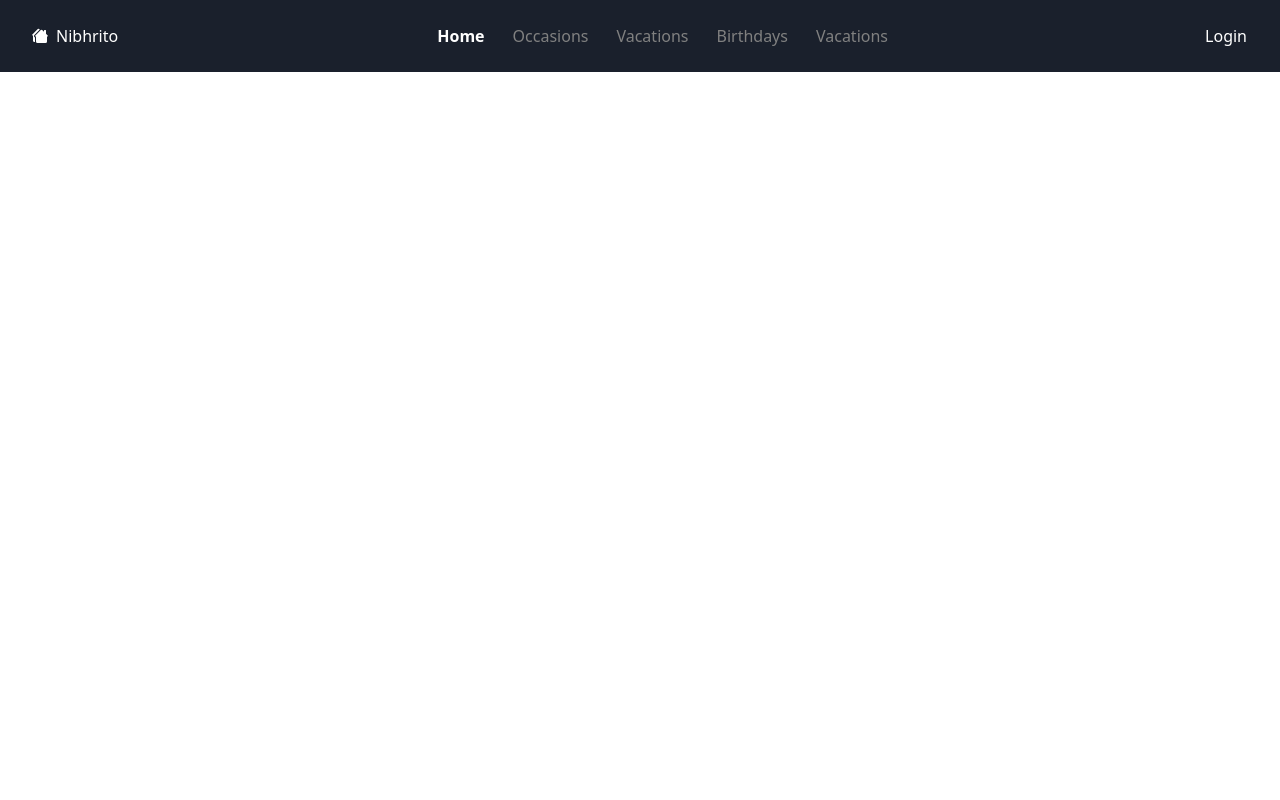
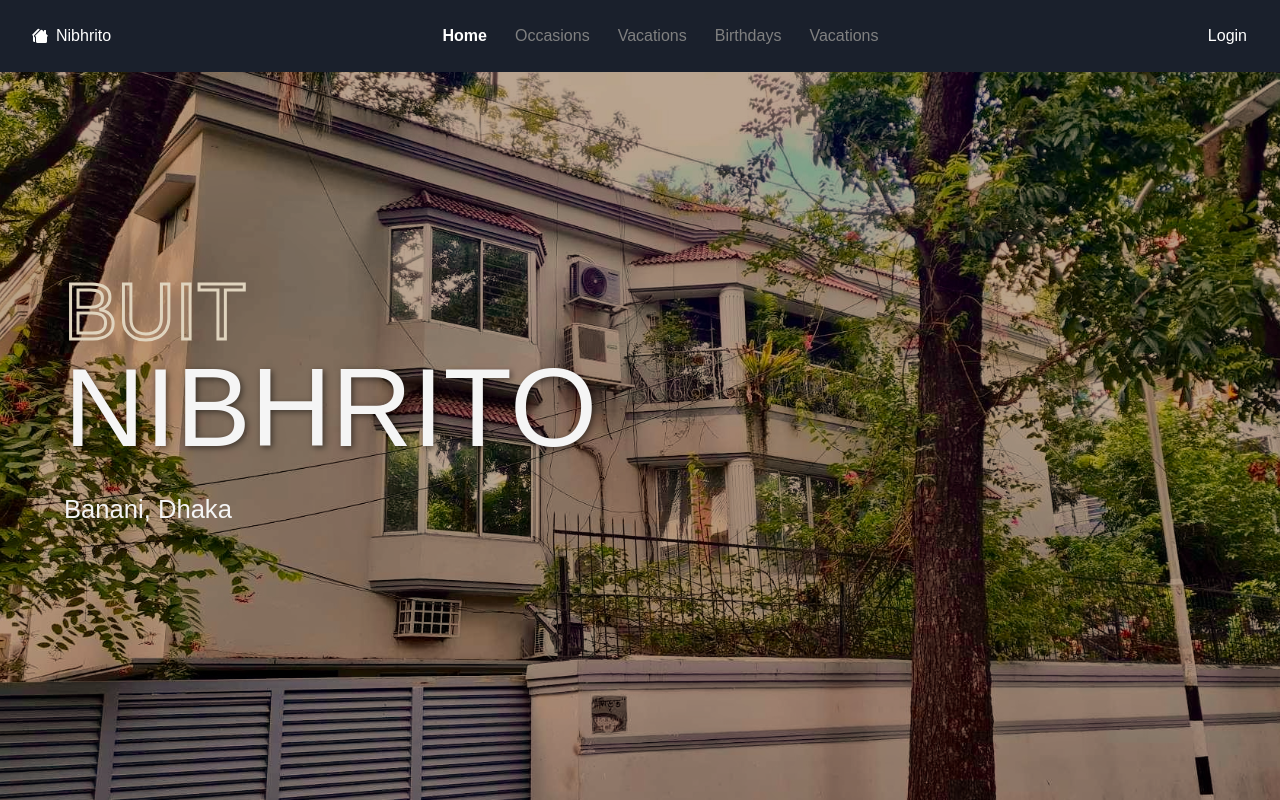
Before and after one commit to IshmamDC217/BUIT-ChobiGhor, a Next.js app: page / in a window 1280 px wide. Built offline with nearby package versions, Linux system fonts and the light colour scheme.

Commit message:
Quick styling

```diff
--- a/styles/globals.css
+++ b/styles/globals.css
@@ -34,3 +34,100 @@ section {
   align-content: center;
   min-height: 100vh;
 }
+
+@import url("https://fonts.googleapis.com/css2?family=Poppins:wght@400;800&display=swap");
+
+* {
+  padding: 0;
+  margin: 0;
+  box-sizing: border-box;
+}
+
+body {
+  font-family: "Poppins", sans-serif;
+
+  --black: #242424;
+  --white: #f5f5f5;
+  --pill: #e0d4be;
+  --red: #cc033f;
+}
+
+ul {
+  list-style: none;
+}
+
+.page-wrap {
+  position: relative;
+}
+
+header {
+  width: 100%;
+  overflow-x: hidden;
+}
+
+.famcontainer {
+  width: 100vw;
+  height: 100vh;
+  position: relative;
+  overflow: hidden;
+}
+.backdrop {
+  width: 100%;
+  height: 100%;
+  position: absolute;
+  top: 0;
+  left: 0;
+  z-index: var(--i);
+}
+
+.hero-info {
+  position: absolute;
+  top: 50%;
+  left: 5%;
+  transform: translateY(-50%);
+  z-index: 8;
+}
+.hero-info h2 {
+  font-size: clamp(2rem, 9vw, 5rem);
+  line-height: clamp(2rem, 9vw, 5rem);
+  text-transform: uppercase;
+}
+.hero-info h1 {
+  color: var(--white);
+  font-size: clamp(3.2rem, 10vw, 7rem);
+  line-height: clamp(3.2rem, 10vw, 7rem);
+  text-transform: uppercase;
+  text-shadow: 2px 2px 6px rgba(0, 0, 0, 0.5);
+}
+.hero-info h3 {
+  color: var(--white);
+  font-size: 1.6rem;
+  font-weight: normal;
+  margin-top: 1em;
+}
+@supports (-webkit-text-stroke: 3px var(--pill)) {
+  .hero-info h2 {
+    color: transparent;
+    -webkit-text-stroke: 3px var(--pill);
+    text-shadow: none;
+  }
+}
+
+.hero-image {
+  width: 100%;
+  height: 100%;
+  background-size: cover;
+  background-position: center;
+  background-repeat: no-repeat;
+  clip-path: polygon(0% 0%, 100% 0%, 100% 100%, 0% 100%);
+}
+
+.hi-1 {
+  background-size: cover;
+  background-image: url('../public/bari.jpg');
+}
+
+.backgroundTint {
+  background-color: rgba(116, 75, 35, 0.5);
+  background-blend-mode: multiply;
+}
```
